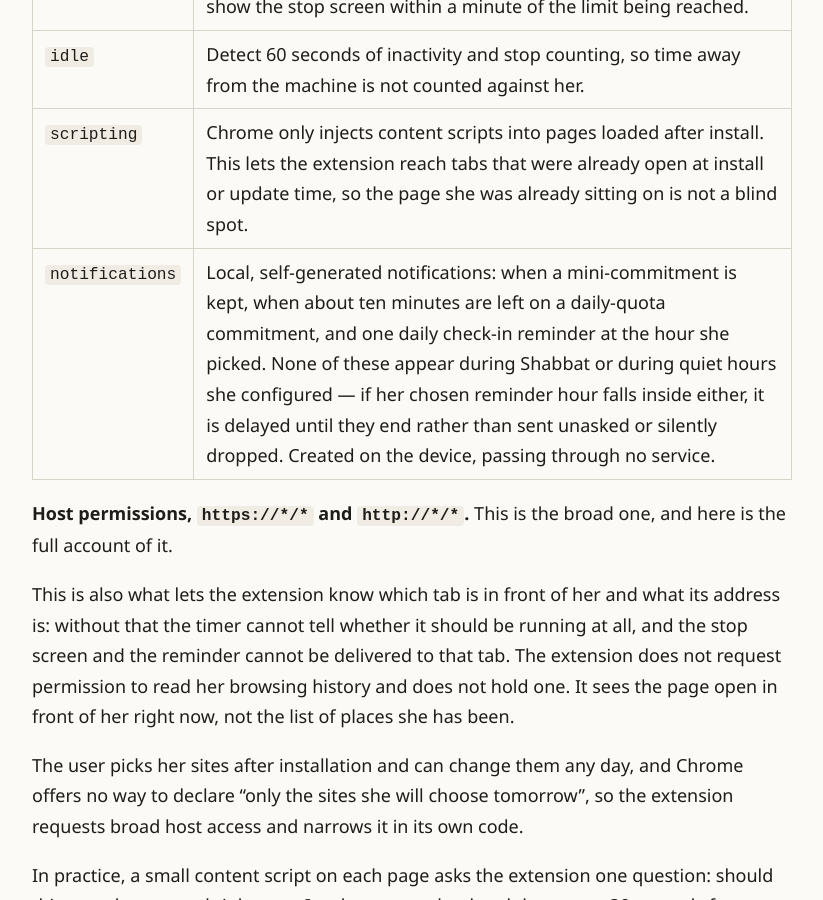
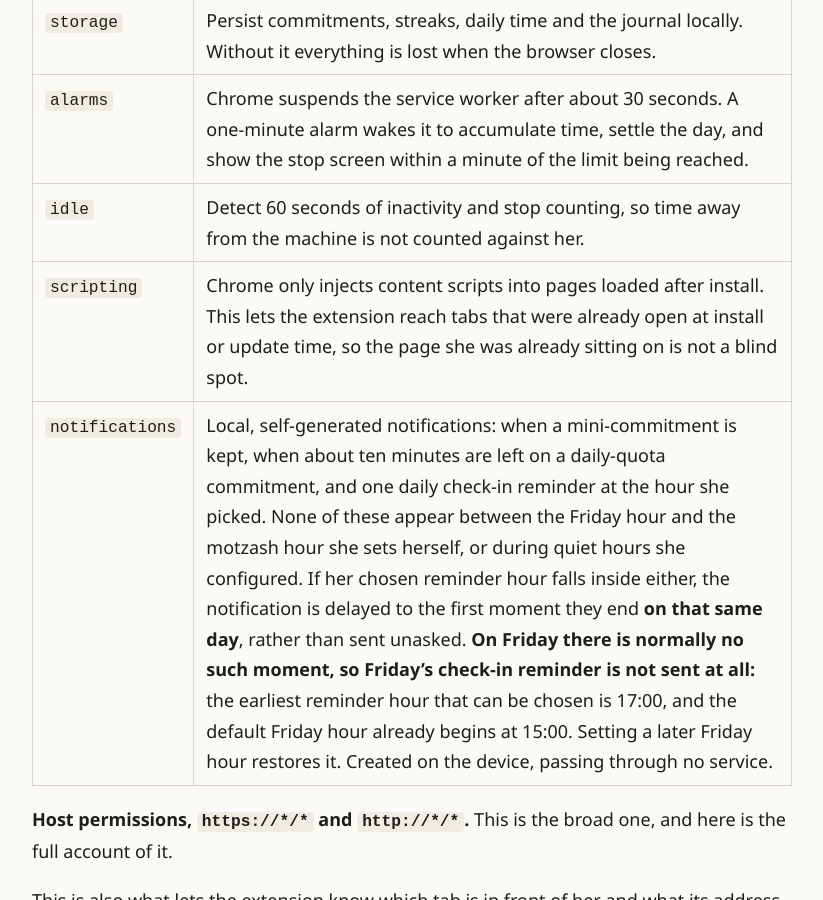
Before and after one commit to sarabtc/kabbalot-privacy, a Jekyll site: the page built from index.md, in a window 1280 px wide and 900 px high, scrolled down 7720 px. Shown: the whole window, without its empty margins (228-1051 px from the left). Built offline with Jekyll 4.4.1, drawn with Linux system fonts in a browser that asks for light colours; some of the changed text lies outside the part shown.

Commit message:
the Friday check-in reminder is never sent, and the page now says so
The page promised a reminder falling inside the Shabbat hours is delayed
until they end rather than dropped. Measured across all of Friday's
product day, on this build and on the one before it: a Friday check-in
is never sent at all. The earliest hour she can pick is 17:00 and the
default Friday edge is 15:00, so no settable hour falls outside the arc.
Setting a later Friday hour restores it, and the page now says that too.

```diff
--- a/index.md
+++ b/index.md
@@ -62,7 +62,7 @@
 | `alarms` | `Chrome` מרדים את התוסף אחרי כחצי דקה של שקט. שעון פנימי מעיר אותו כל דקה כדי לצבור את הזמן, לסגור את היום, ולהראות את מסך העצירה תוך דקה מהרגע שהזמן נגמר. |
 | `idle` | לזהות שקמת מהמחשב אחרי 60 שניות של חוסר פעילות, ולעצור את הספירה. דקות שלא היית שם לא ייספרו נגדך. |
 | `scripting` | `Chrome` מכניס את סקריפט הליווי רק לדפים שנפתחו אחרי ההתקנה. ההרשאה הזאת מאפשרת להיכנס גם ללשוניות שכבר היו פתוחות ברגע ההתקנה או העדכון, כדי שהדף שישבת עליו בדיוק אז לא יישאר נקודה עיוורת. |
-| `notifications` | הודעות קטנות מהתוסף עצמו: כשעמדת ב"קבלה של עכשיו", כשנשארו כעשר דקות בקבלת מכסה יומית, ותזכורת צ׳ק-אין אחת ביום בשעה שבחרת. אף אחת מהן לא מופיעה בשבת או בשעות שקטות שהגדרת — אם השעה שבחרת לתזכורת חלה בהן, ההתראה נדחית לרגע שהן נגמרות, ולא נשלחת בלי שתדעי בזמן שלא ביקשת. ההודעות נוצרות במחשב שלך ולא עוברות דרך שום שירות. |
+| `notifications` | הודעות קטנות מהתוסף עצמו: כשעמדת ב"קבלה של עכשיו", כשנשארו כעשר דקות בקבלת מכסה יומית, ותזכורת צ׳ק-אין אחת ביום בשעה שבחרת. אף אחת מהן לא מופיעה מהשעה שקבעת ביום שישי ועד מוצאי שבת, ולא בשעות שקטות שהגדרת. אם השעה שבחרת לתזכורת חלה בתוכן, ההתראה נדחית לרגע הראשון שבו הן נגמרות **באותו יום**, ולא נשלחת בלי שתדעי בזמן שלא ביקשת. **ביום שישי בדרך כלל אין רגע כזה, ולכן תזכורת הצ׳ק-אין של יום שישי לא נשלחת בכלל:** אי אפשר לבחור תזכורת מוקדמת מ-17:00, וברירת המחדל של יום שישי מתחילה כבר ב-15:00. אם תקבעי ליום שישי שעה מאוחרת יותר, התזכורת של אותו יום נשלחת כרגיל. ההודעות נוצרות במחשב שלך ולא עוברות דרך שום שירות. |
 
 ### ההרשאה לכל האתרים, `https://*/*` ו-`http://*/*`
 
@@ -151,7 +151,7 @@
 | `alarms` | Chrome suspends the service worker after about 30 seconds. A one-minute alarm wakes it to accumulate time, settle the day, and show the stop screen within a minute of the limit being reached. |
 | `idle` | Detect 60 seconds of inactivity and stop counting, so time away from the machine is not counted against her. |
 | `scripting` | Chrome only injects content scripts into pages loaded after install. This lets the extension reach tabs that were already open at install or update time, so the page she was already sitting on is not a blind spot. |
-| `notifications` | Local, self-generated notifications: when a mini-commitment is kept, when about ten minutes are left on a daily-quota commitment, and one daily check-in reminder at the hour she picked. None of these appear during Shabbat or during quiet hours she configured — if her chosen reminder hour falls inside either, it is delayed until they end rather than sent unasked or silently dropped. Created on the device, passing through no service. |
+| `notifications` | Local, self-generated notifications: when a mini-commitment is kept, when about ten minutes are left on a daily-quota commitment, and one daily check-in reminder at the hour she picked. None of these appear between the Friday hour and the motzash hour she sets herself, or during quiet hours she configured. If her chosen reminder hour falls inside either, the notification is delayed to the first moment they end **on that same day**, rather than sent unasked. **On Friday there is normally no such moment, so Friday's check-in reminder is not sent at all:** the earliest reminder hour that can be chosen is 17:00, and the default Friday hour already begins at 15:00. Setting a later Friday hour restores it. Created on the device, passing through no service. |
 
 **Host permissions, `https://*/*` and `http://*/*`.** This is the broad one, and here is the full account of it.
 
```
